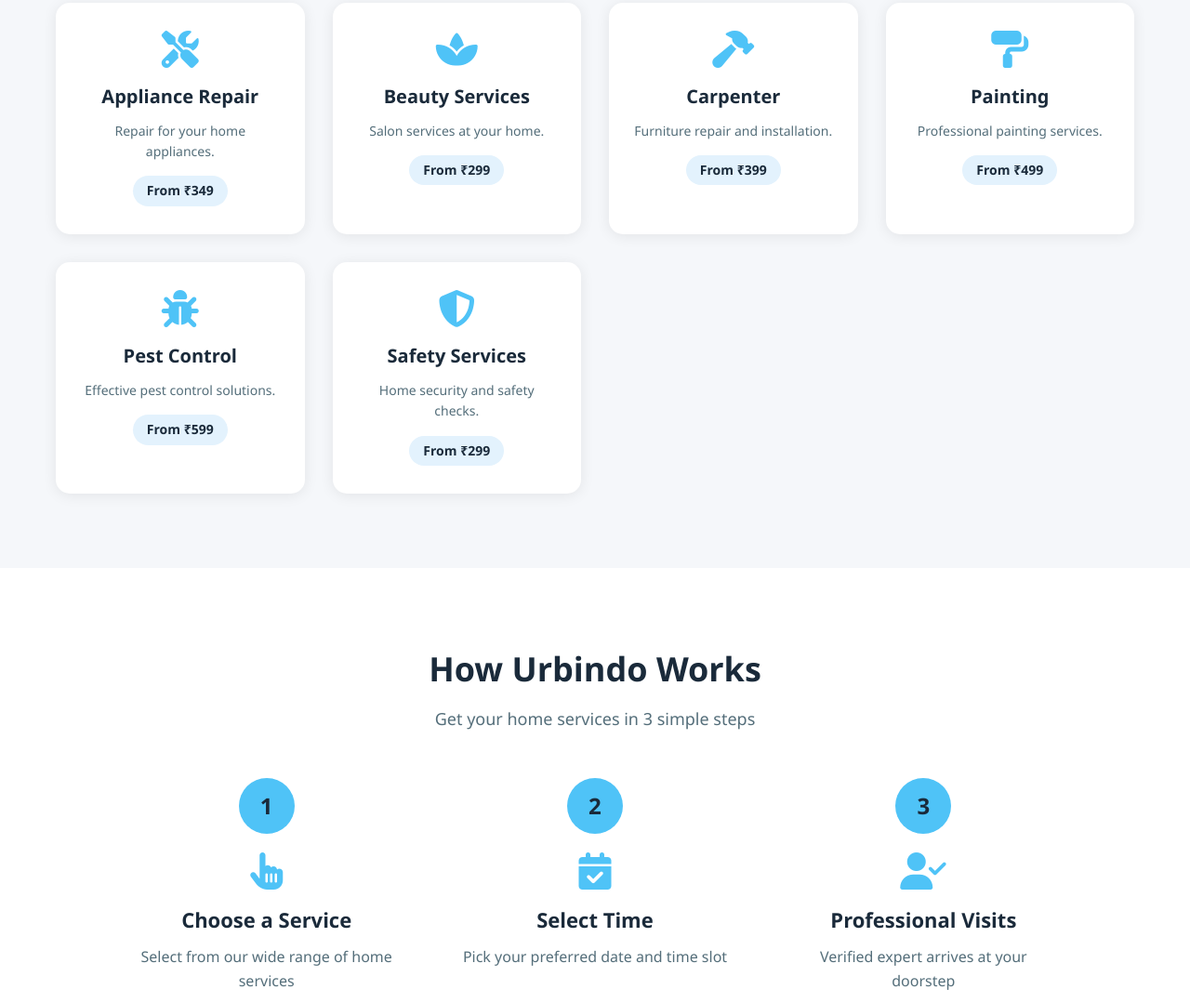
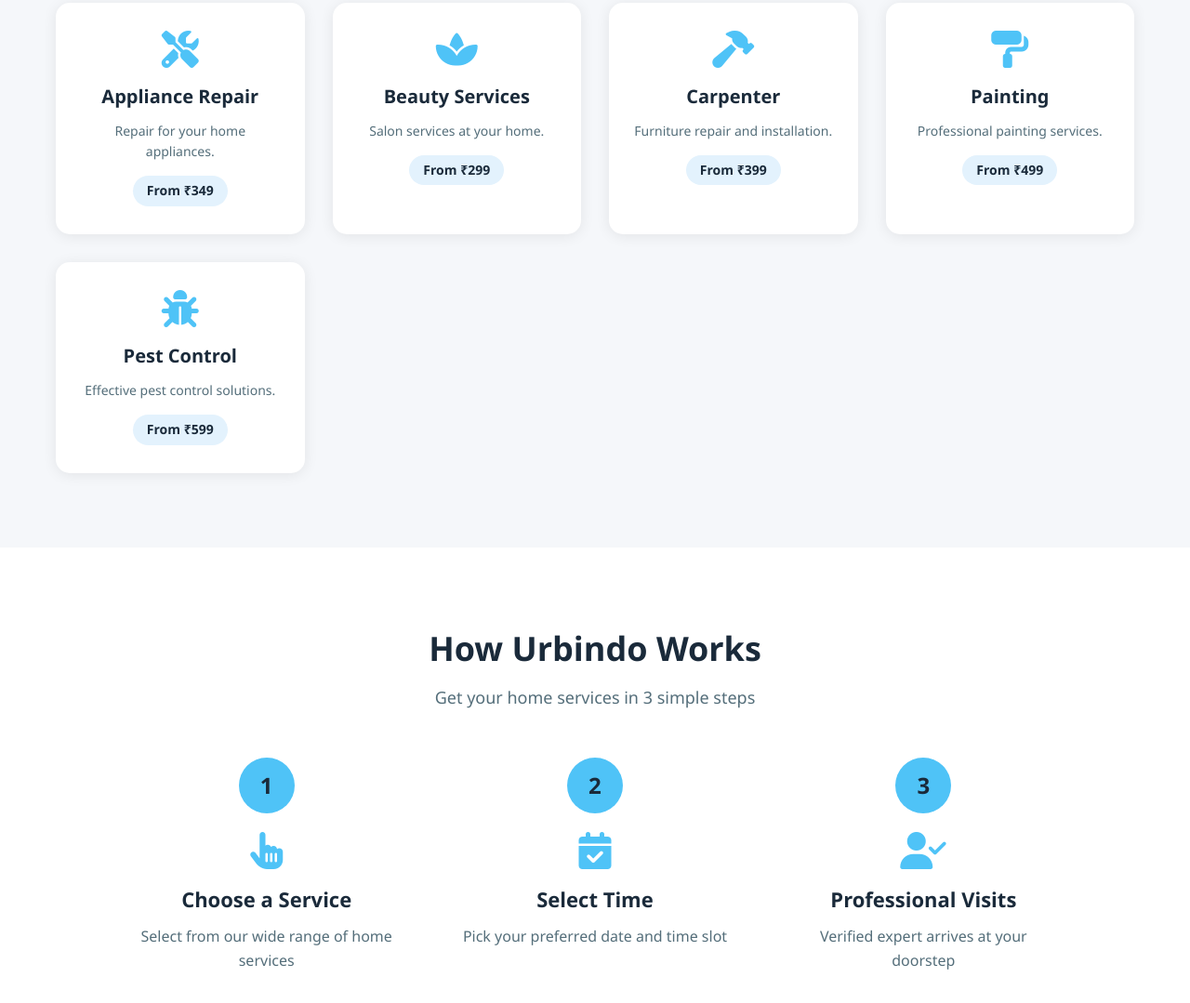
Before and after one commit to urbindo-services/urbindo-core, a plain HTML site: page frontend/index.html in a window 1280 px wide. Shown: the part 1303-2382 px from the top of the page at 93% size. Drawn offline with Linux system fonts and the light colour scheme.

Commit message:
Update index.html

```diff
--- a/frontend/index.html
+++ b/frontend/index.html
@@ -127,13 +127,6 @@
                 <h3>Pest Control</h3>
                 <p>Effective pest control solutions.</p>
                 <span class="price">From ₹599</span>
-            </div>
-
-            <div class="card">
-                <i class="fas fa-shield-alt"></i>
-                <h3>Safety Services</h3>
-                <p>Home security and safety checks.</p>
-                <span class="price">From ₹299</span>
             </div>
         </div>
     </section>
```
